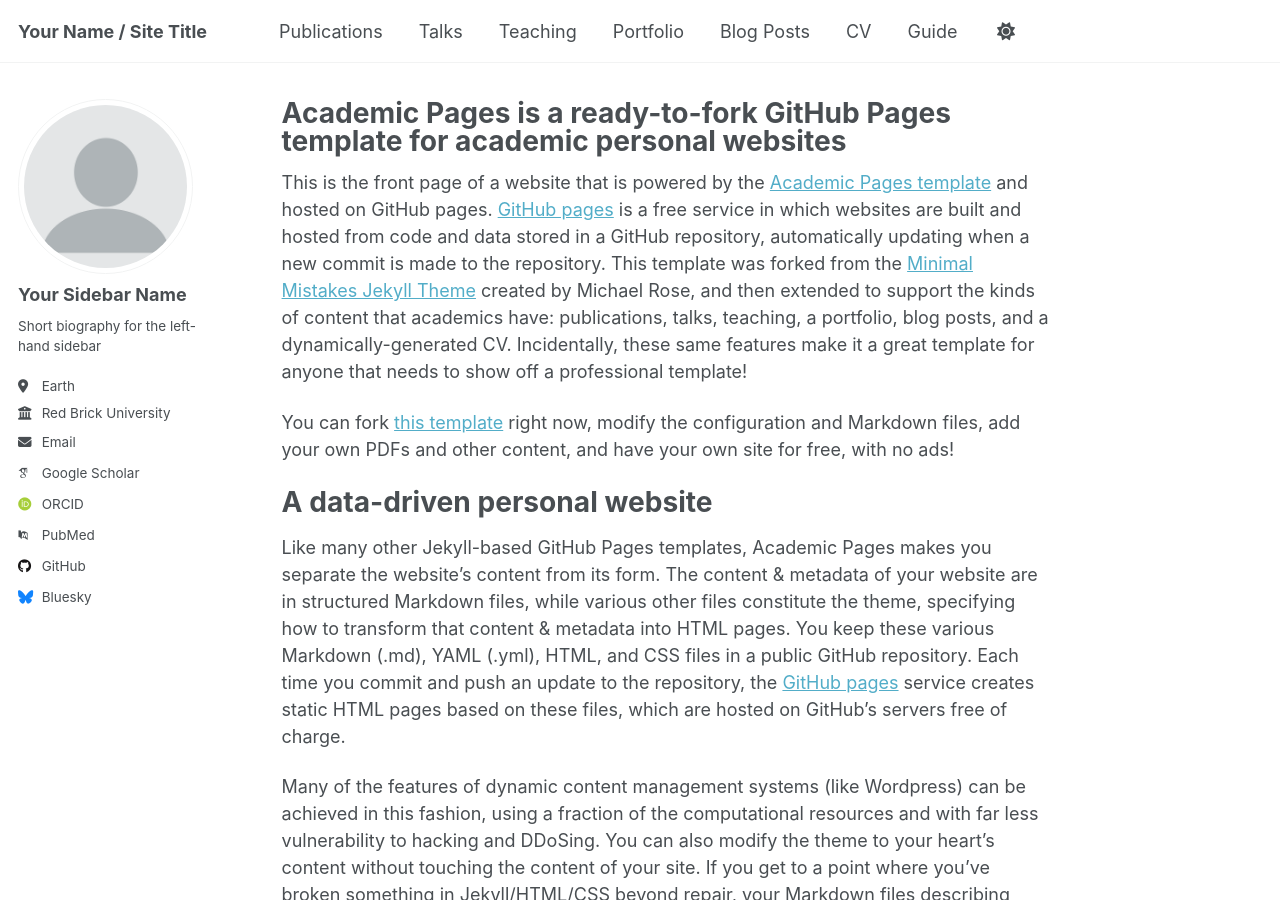
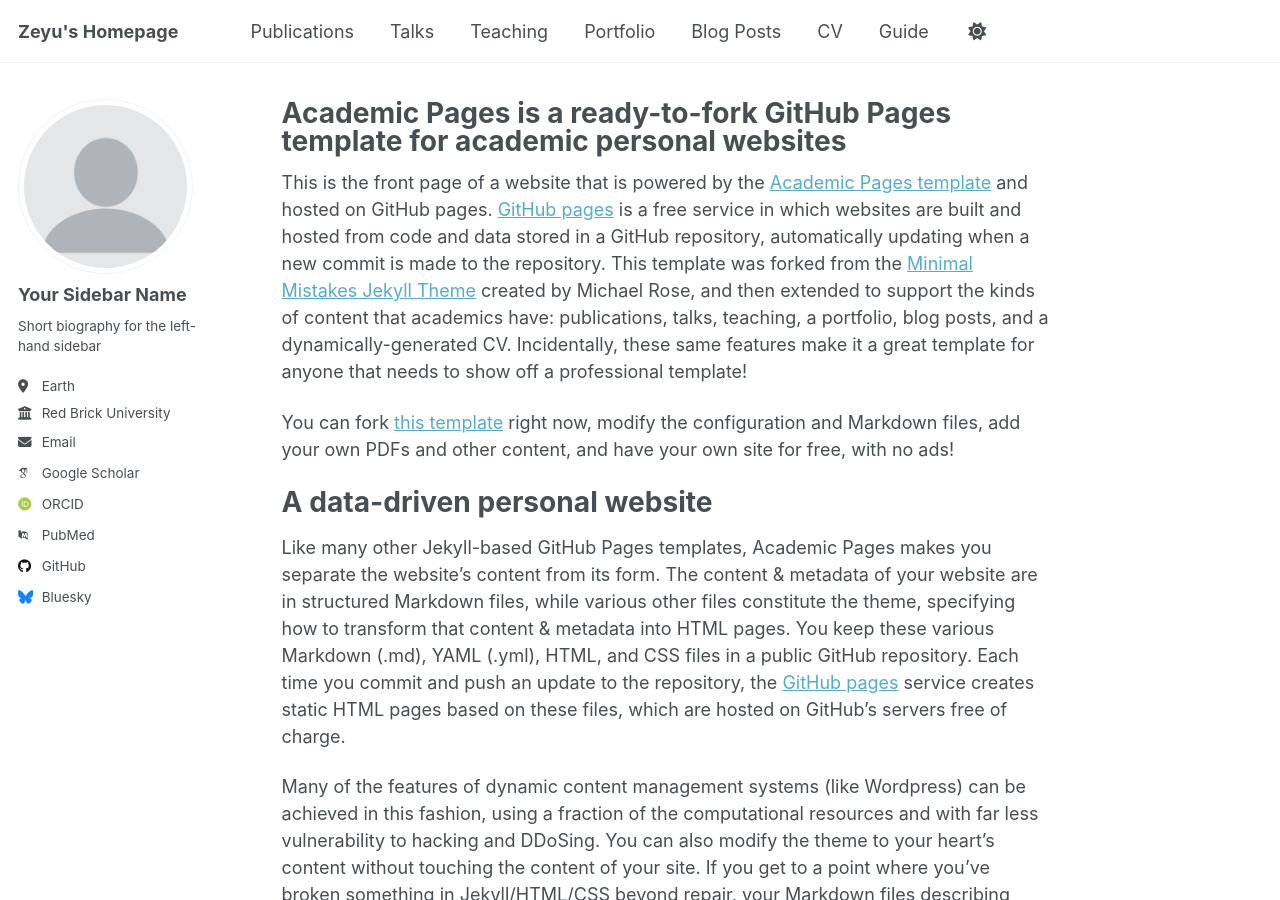
Before and after one commit to HyperPolyX/hyperpolyx.github.io, a Jekyll site: the page built from _pages/about.md, in a window 1280 px wide and 900 px high. Built offline with Jekyll 4.4.1, drawn with Linux system fonts in a browser that asks for light colours; some web fonts are replaced; a script that is not in the unit is left out.

Commit message:
Update _config.yml

```diff
--- a/_config.yml
+++ b/_config.yml
@@ -9,7 +9,7 @@
 # Basic Site Settings
 locale                   : "en-US"
 site_theme               : "default" # Currently available options are "default", "air"
-title                    : "Your Name / Site Title"
+title                    : "Zeyu's Homepage"
 title_separator          : "-"
 name                     : &name "Your Name"
 description              : &description "personal description"
```
